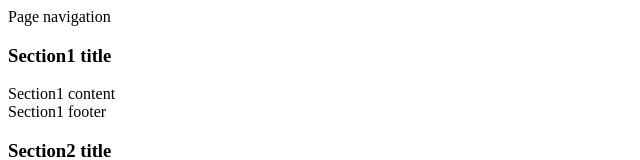
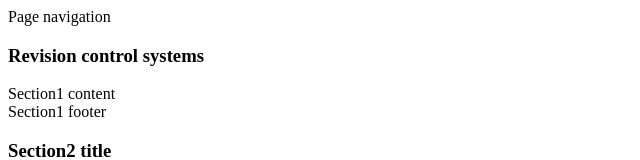
Before and after one commit to kkam3/iislabse_195922, a plain HTML site: page index.html in a window 1280 px wide. Shown: the top 160 px of the page, without its empty margins (0-640 px from the left). Drawn offline with Linux system fonts and the light colour scheme.

Commit message:
First title changed

```diff
--- a/index.html
+++ b/index.html
@@ -9,7 +9,7 @@
 		</nav>
 		<section id="section1" class="panel panel-default">
 			<div class="panel-heading">
-	    		<h3 class="panel-title">Section1 title</h3>
+	    		<h3 class="panel-title">Revision control systems</h3>
 		  	</div>
 	  		<div class="panel-body">
 	    		Section1 content
```
